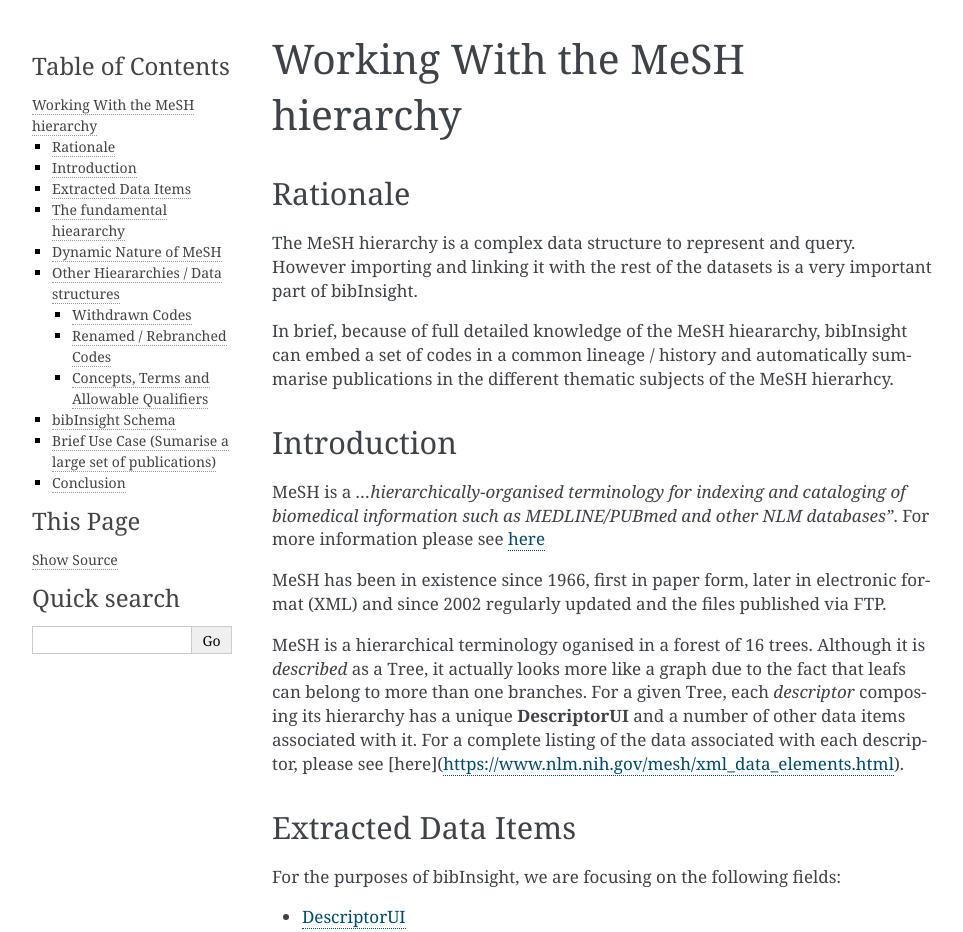
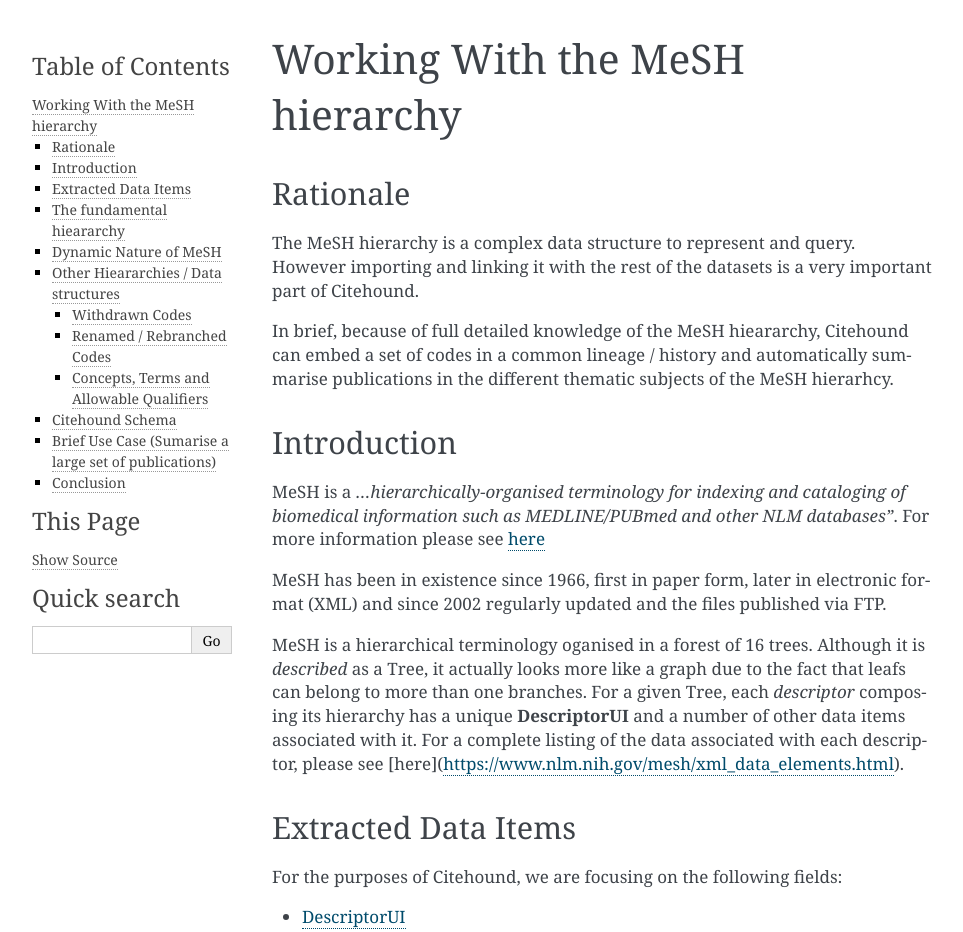
Before and after one commit to aanastasiou/citehound, a Sphinx documentation site: the page built from doc/source/working_with_mesh.rst, in a window 1280 px wide and 1400 px high. Shown: the top 932 px of the window, without its empty margins (148-1111 px from the left). Built offline with Sphinx 7.4.7, drawn with Linux system fonts in a browser that asks for light colours; some of the changed text lies outside the part shown.

Commit message:
Minor typos

```diff
--- a/doc/source/deduplication.rst
+++ b/doc/source/deduplication.rst
@@ -19,7 +19,7 @@
 
 * Perform Advanced search on `Pubmed <https://www.ncbi.nlm.nih.gov/pubmed/>`_ for 'dementia'
 * Download data in XML
-* Import XML into bibInsight ``IMPORT PUBMED FROM 'file://localhost/../data/pubmed_result.xml' AS dementia USING {'dbConURI':'mongodb://localhost:27017', 'dropFirst':True, 'insertEvery':20000, 'db':'test'};``
+* Import XML into Citehound ``IMPORT PUBMED FROM 'file://localhost/../data/pubmed_result.xml' AS dementia USING {'dbConURI':'mongodb://localhost:27017', 'dropFirst':True, 'insertEvery':20000, 'db':'test'};``
 * Extract list of affiliations with ``createHelperStructures.js`` from ``src/queries/mongodb``
 * Save that list of affiliations to a text file (here ``test.txt``)
 
--- a/doc/source/installation.rst
+++ b/doc/source/installation.rst
@@ -195,6 +195,7 @@
 
    * ``> citehound_admin.py fetch ror``
    * This downloads the latest release of ROR to the current working directory.
+
      - To send the file to a different directory, add the option ``--od``. For
        more information please see :ref:`citehound_admin_doc`.
 
@@ -259,8 +260,9 @@
 2. Fetch the MESH datasets
 
    * ``> citehound_admin.py fetch mesh``
+
      * This will download a set of XML files in the current working directory. These
-       datasets are fetched from a `pre-determined location <https://www.nlm.nih.gov/databases/download/mesh.html>`.
+       datasets are fetched from a `pre-determined location <https://www.nlm.nih.gov/databases/download/mesh.html>`_.
 
 3. Pre-process the XML datasets
 
--- a/doc/source/working_with_mesh.rst
+++ b/doc/source/working_with_mesh.rst
@@ -4,9 +4,9 @@
 Rationale
 ---------
 The MeSH hierarchy is a complex data structure to represent and query. However importing
-and linking it with the rest of the datasets is a very important part of bibInsight.
+and linking it with the rest of the datasets is a very important part of Citehound.
 
-In brief, because of full detailed knowledge of the MeSH hieararchy, bibInsight can
+In brief, because of full detailed knowledge of the MeSH hieararchy, Citehound can
 embed a set of codes in a common lineage / history and automatically summarise
 publications in the different thematic subjects of the MeSH hierarhcy.
 
@@ -28,7 +28,7 @@
 
 Extracted Data Items
 --------------------
-For the purposes of bibInsight, we are focusing on the following fields:
+For the purposes of Citehound, we are focusing on the following fields:
 
 * `DescriptorUI <https://www.nlm.nih.gov/mesh/xml_data_elements.html#DescriptorUI>`_
 * `DescriptorName <https://www.nlm.nih.gov/mesh/xml_data_elements.html#DescriptorName>`_
@@ -123,7 +123,7 @@
 
 Concepts, Terms and Allowable Qualifiers
 ^^^^^^^^^^^^^^^^^^^^^^^^^^^^^^^^^^^^^^^^
-These are part of a :code:`DescriptorRecord` and if ingested can enrich the hierarchy further. At the moment, none of these elements are inserted in the bibInsight database.
+These are part of a :code:`DescriptorRecord` and if ingested can enrich the hierarchy further. At the moment, none of these elements are inserted in the Citehound database.
 
 * **Concepts:** Each descriptor is associated with one or more distinct concepts that help indexers (**human beings**) to decide on the right descriptor semantically.
 * **Terms:** Each Concept is associated with one or more Terms which are verbatim phrases that describe a particular concept.
@@ -131,10 +131,10 @@
   across descriptors and specialise their meaning further.
 
 
-bibInsight Schema
+Citehound Schema
 -----------------
 
-bibInsight represents each descriptor via an :code:`AssociableMeSHTerm` entity. This entity has the fields mentioned in the `Extracted Data Items`_ section and
+Citehound represents each descriptor via an :code:`AssociableMeSHTerm` entity. This entity has the fields mentioned in the `Extracted Data Items`_ section and
 a series of relationships as follows:
 
 * :code:`SPECIALISATION_OF`, to represent the fundamental hierarchy
```
